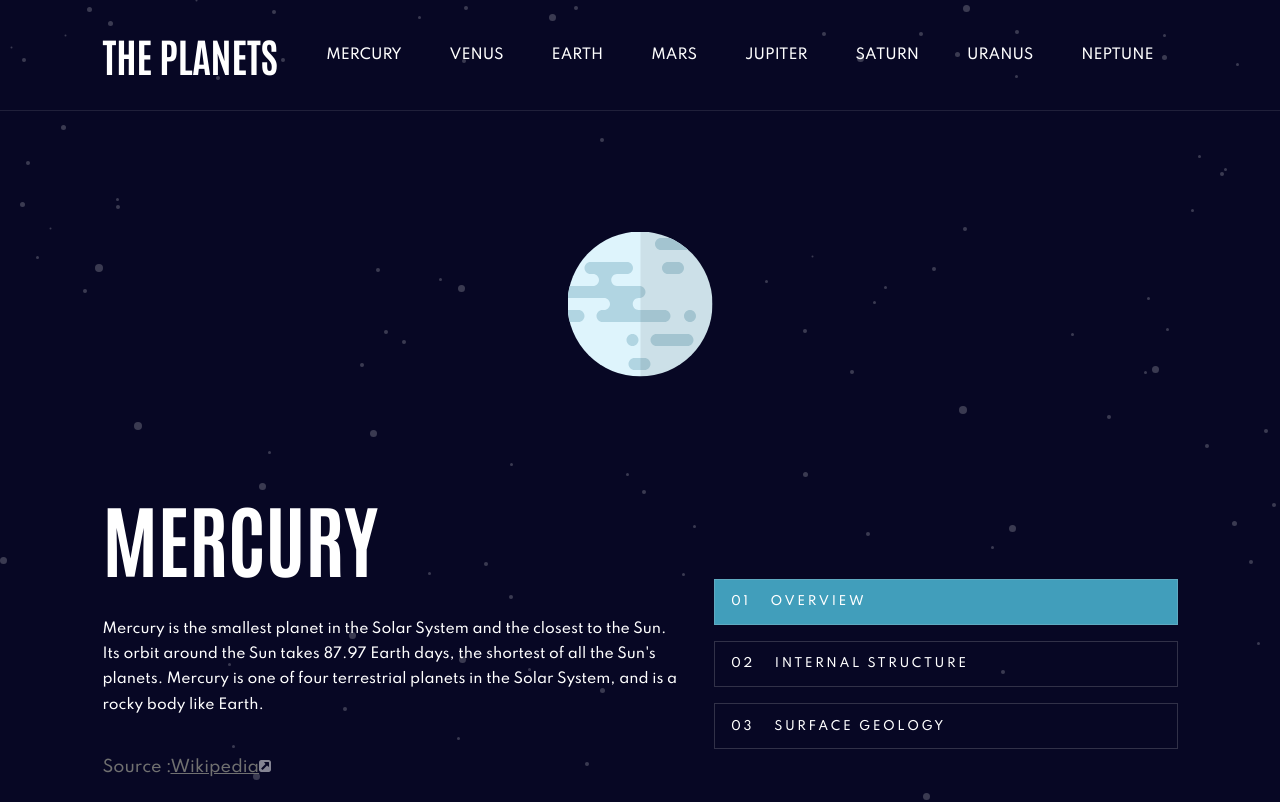
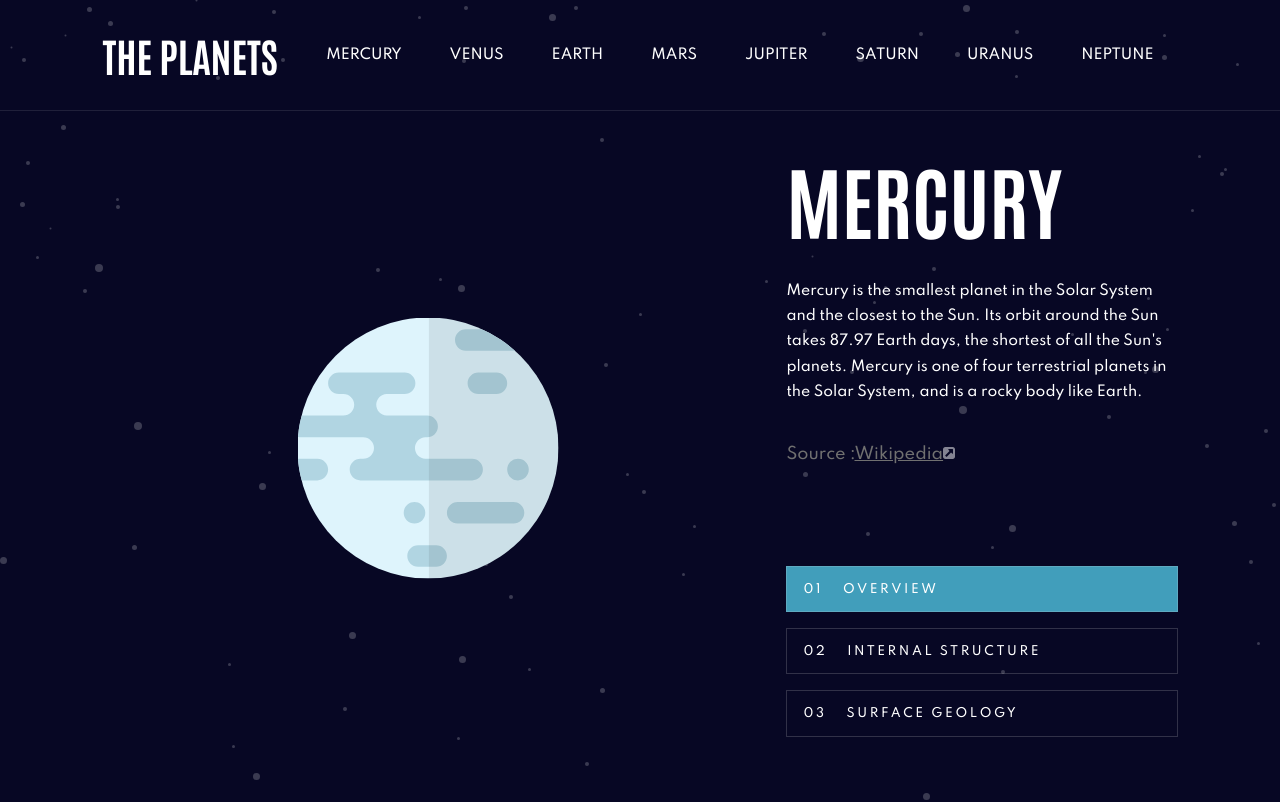
Before and after one commit to jfiora/the-planets, a React (Vite) app: page /mercury in a window 1280 px wide. Shown: the top 802 px of the page. Built offline with nearby package versions, Linux system fonts and the light colour scheme.

Commit message:
planet info desktop styles

```diff
--- a/src/components/Planet/PlanetInfo/PlanetImage/PlanetImage.css
+++ b/src/components/Planet/PlanetInfo/PlanetImage/PlanetImage.css
@@ -25,3 +25,10 @@
     transform: scale(0.5);
   }
 }
+
+/* DESKTOP */
+@media screen and (min-width: 1024px) {
+  .planetImage img {
+    transform: scale(0.9);
+  }
+}
--- a/src/components/Planet/PlanetInfo/PlanetInfo.css
+++ b/src/components/Planet/PlanetInfo/PlanetInfo.css
@@ -25,3 +25,31 @@
     grid-column-end: 3;
   }
 }
+
+/* DESKTOP */
+@media screen and (min-width: 1024px) {
+  .PlanetInfo {
+    grid-template-columns: 5fr 3fr;
+    margin-bottom: 2rem;
+  }
+
+  .PlanetInfo .planetImage {
+    min-width: 100%;
+    grid-row-start: 1;
+    grid-row-end: 3;
+    grid-column-start: 1;
+    grid-column-end: 2;
+    align-self: center;
+  }
+
+  .PlanetInfo .PlanetDescriptionWrapper {
+    grid-row-start: 1;
+    grid-column-start: 2;
+    grid-column-end: 3;
+  }
+
+  .PlanetInfo .planetInfoController {
+    grid-column-start: 2;
+    grid-column-end: 3;
+  }
+}
```
